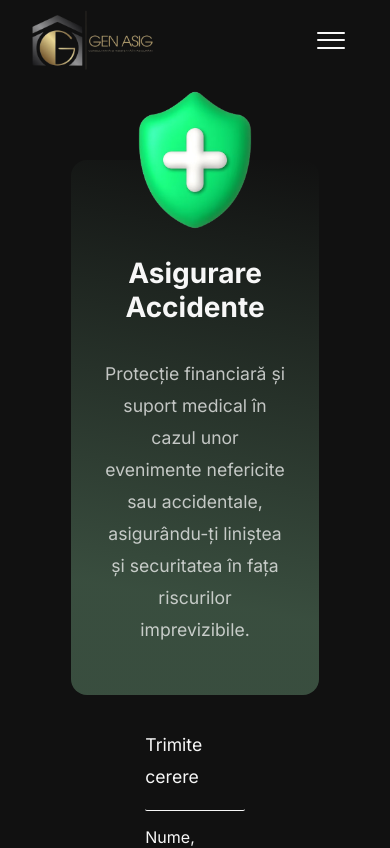
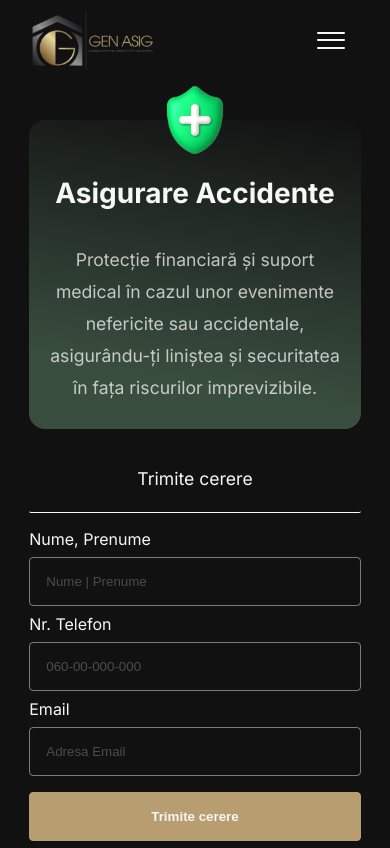
Before and after one commit to poofy25/GenAsig, a Next.js app: page /asigurari/accidente in a window 390 px wide. Shown: the top 848 px of the page. Built offline with nearby package versions, Linux system fonts and the light colour scheme.

Commit message:
made asig page responsive

```diff
--- a/src/app/asigurari/[id]/asigurariForm.module.scss
+++ b/src/app/asigurari/[id]/asigurariForm.module.scss
@@ -49,3 +49,22 @@
     cursor: pointer;
 
 }
+
+
+
+@media only screen and (min-width: 0px) and (max-width:640px) {
+    .form{
+        width: 100%;
+    }
+
+}
+ @media only screen and (min-width: 640px) and (max-width:992px){
+
+}
+
+@media only screen and (min-width: 992px) and (max-width:1200px) {
+
+}
+@media only screen and (min-width: 1200px) {
+
+}
--- a/src/app/asigurari/[id]/page.module.scss
+++ b/src/app/asigurari/[id]/page.module.scss
@@ -34,3 +34,32 @@ top: -5rem;
 .asigurareHeader > p {
     opacity: 0.75;
 }
+
+
+@media only screen and (min-width: 0px) and (max-width:640px) {
+    .asigurarePage {
+        justify-content: start;
+    }
+    .asigurareHeader {
+        width: 100%;
+        padding-inline: 1rem;
+        padding-bottom: 0.5rem;
+        padding-top: 2.5rem;
+        margin-top: 2.5rem;
+    }
+    .asigurareHeader > img{
+        height: 5rem;
+        top: -2.5rem;
+    }
+
+}
+ @media only screen and (min-width: 640px) and (max-width:992px){
+
+}
+
+@media only screen and (min-width: 992px) and (max-width:1200px) {
+
+}
+@media only screen and (min-width: 1200px) {
+
+}
--- a/src/app/components/Footer/Footer.jsx
+++ b/src/app/components/Footer/Footer.jsx
@@ -34,10 +34,10 @@ function Footer() {
                 </article>
                 <article>
                     <h3>URMAREȘTE-NE</h3>
-                    <a href='/' alt='Logo' className={styles.logo}><Image width='100' height='100' alt='Logo' src={logo}/></a>
+                    <a href='/' alt='Logo' className={styles.logo}><Image width='300' height='300' alt='Logo' src={logo}/></a>
                     <h3>SUNTEM ÎN REȚELELE SOCIALE</h3>
                     <span>
-                        <a  target='_blank' href='https://www.instagram.com/finanko.md/' className={styles.social}><Image width='100' height='100'  alt='Instagram Logo' src={instagram}/></a>
+                        <a  target='_blank' href='https://www.instagram.com/gen.asig/' className={styles.social}><Image width='100' height='100'  alt='Instagram Logo' src={instagram}/></a>
                     </span>
                 </article>
             </section>
```
